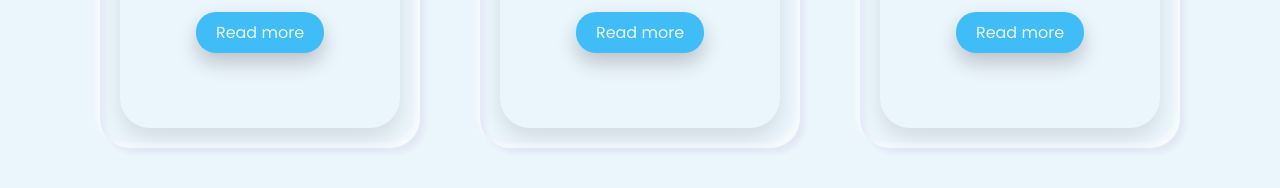
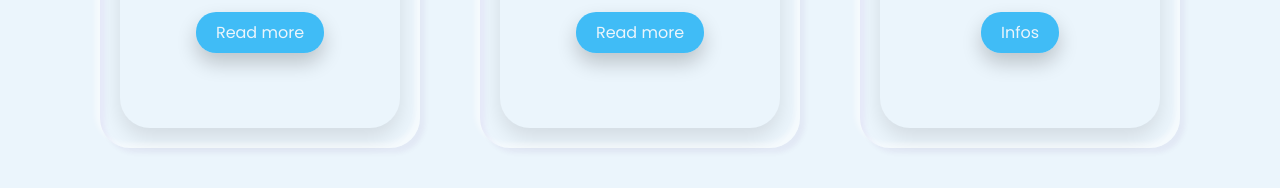
Before and after one commit to charlenetyack/neumorphic-cards-light, a plain HTML site: page index.html in a window 1280 px wide. Shown: the part 472-660 px from the top of the page. Drawn offline with Linux system fonts and the light colour scheme.

Commit message:
Modif card3

```diff
--- a/index.html
+++ b/index.html
@@ -47,7 +47,7 @@
               autem inventore, fuga velit eos quis quidem numquam sapiente
               accusamus ut.
             </p>
-            <a href="#">Read more</a>
+            <a href="#">Infos</a>
           </div>
         </div>
       </div>
```
